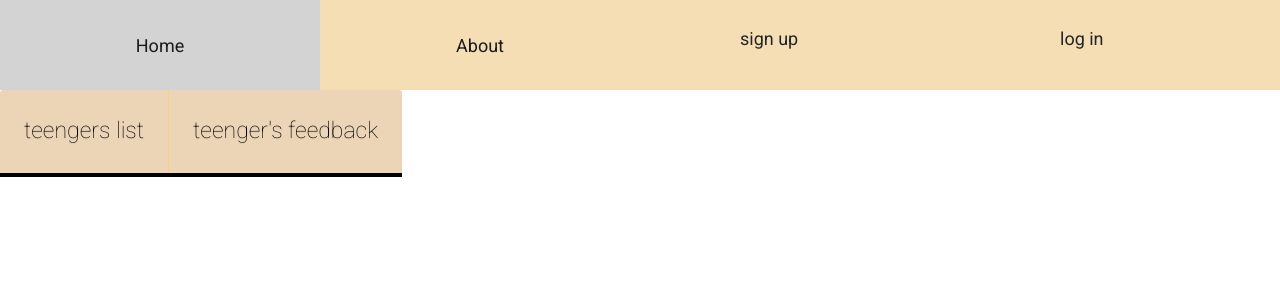
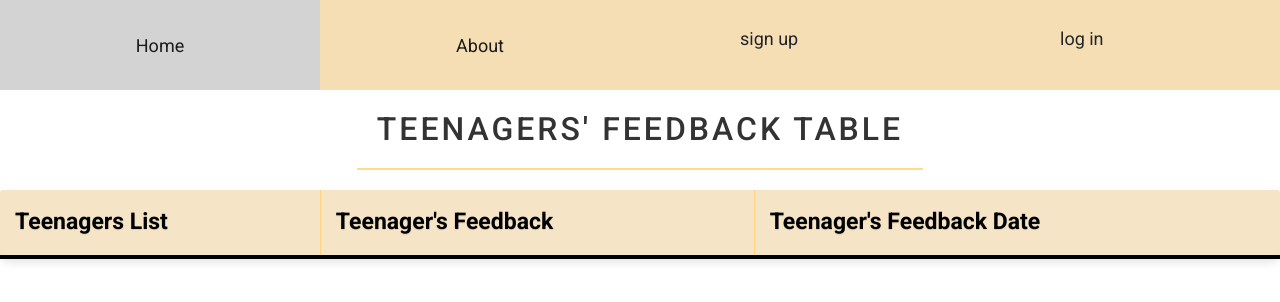
Before and after one commit to yaqeenabuhilal/family_in_touch, a Django app: page /feedback_psy_teenger/ in a window 1280 px wide. Shown: the top 302 px of the page. Run offline with Django 5.2, Linux system fonts and the light colour scheme; data that the repository does not hold is empty.

Commit message:
test for user

```diff
--- a/ourapp/models.py
+++ b/ourapp/models.py
@@ -27,6 +27,7 @@ class ParentFeedback(models.Model):
     text=models.CharField(max_length=200,null=True)
     sammary=models.CharField(max_length=200,null=True)
     Parents=models.ForeignKey(User,null=True,on_delete=models.SET_NULL)
+    date = models.DateField(null=True)
 
 
 class TeengerFeedback(models.Model):
@@ -34,7 +35,7 @@ class TeengerFeedback(models.Model):
     text=models.CharField(max_length=200,null=True)
     sammary=models.CharField(max_length=200,null=True)
     Teengers=models.ForeignKey(User,null=True,on_delete=models.SET_NULL)
-
+    date = models.DateField(null=True)
 
 
 ################################################################
--- a/ourapp/urls.py
+++ b/ourapp/urls.py
@@ -1,5 +1,6 @@
 from django.urls import path
 from . import views
+
 
 urlpatterns = [
     path('', views.home, name="dashbord"),
@@ -24,8 +25,8 @@ urlpatterns = [
     path('sammaryforteenger/<str:teenger_id>/', views.sammaryforteenger, name='sammaryforteenger'),
     path('feedback_teenger/', views.add_teenger_feedback, name='feedback_teenger'),
     path('feedback_parent/', views.add_parent_feedback, name='feedback_parent'),
-    path('send_sammary_to_parent/', views.add_send_sammary_to_parent, name='send_sammary_to_parent'),
-    path('send_sammary_to_teen/', views.add_send_sammary_to_teen, name='send_sammary_to_teen'),
+    path('send_sammary_to_parent/<str:username>/<str:date>/', views.add_send_sammary_to_parent, name='send_sammary_to_parent'),
+    path('send_sammary_to_teen/<str:username>/<str:date>/', views.add_send_sammary_to_teen, name='send_sammary_to_teen'),
     path('list_of_teenger/', views.view_list_of_teenger, name='list_of_teenger'),
     path('list_of_parent/', views.view_list_of_parent, name='list_of_parent'),
 
--- a/ourapp/views.py
+++ b/ourapp/views.py
@@ -10,7 +10,13 @@ from .models import *
 from itertools import count, repeat,chain
 from .forms import CreateUserForm
 from .forms import TeengerFeedbackForm
-from .forms import ParentFeedbackForm
+from .forms import ParentFeedbackForm,updateTeengersammaryForm,updateparentsammaryForm
+from .forms import CreateParentFeedbackForm
+from .forms import CreatTeengerFeedbackForm
+from datetime import datetime
+
+
+
 
 def home(request):
     return render(request,'ourapp/dashbord.html')
@@ -161,36 +167,51 @@ def sammaryforteenger(request, teenger_id):
 
 
 def add_teenger_feedback(request):
-    form=TeengerFeedbackForm()
+    form = CreatTeengerFeedbackForm()
     if request.method == 'POST':
-        user = request.POST.get('Teenger')
-        instance = User.objects.get(username=user)
-        if instance:
-            form = TeengerFeedbackForm(request.POST)
+        date = request.POST.get('date')
+        instance = TeengerFeedback.objects.filter(date=date)
+        if not instance:
+            form = CreatTeengerFeedbackForm(request.POST)
             if form.is_valid():
-                form.instance.Teengers = instance
                 form.save()
                 return redirect('feedback_psy_teenger')
+            else:
+                messages.info(request, 'the info is not valid')
+        else:
+            messages.info(request, 'this product already exsited')
     context = {'form': form}
     return render(request, 'ourapp/feedback_teenger.html', context)
 
 
 
 
+
+
+
 def add_parent_feedback(request):
-    form=ParentFeedbackForm()
+    form = CreateParentFeedbackForm()
     if request.method == 'POST':
-        user = request.POST.get('parent')
-        instance = User.objects.get(username=user)
-        if instance:
-            form = ParentFeedbackForm(request.POST)
+        date = request.POST.get('date')
+        instance = ParentFeedback.objects.filter(date=date)
+        if not instance:
+            form = CreateParentFeedbackForm(request.POST)
             if form.is_valid():
-                form.instance.Parents = instance
                 form.save()
                 return redirect('feedback_psy_parent')
-
+            else:
+                messages.info(request, 'the info is not valid')
+        else:
+            messages.info(request, 'this product already exsited')
     context = {'form': form}
     return render(request, 'ourapp/feedback_parent.html', context)
+
+
+
+
+
+
+
 
 
 def send_sammary_to_parent(request):
@@ -203,18 +224,21 @@ def send_sammary_to_teen(request):
 
 
 
-def add_send_sammary_to_parent(request):
-    form = ParentFeedbackForm()
+
+
+def add_send_sammary_to_parent(request,username,date):
+    date_object1 = datetime.strptime(date, '%Y-%m-%d').date()
+
+    feed1=ParentFeedback.objects.filter(date=date_object1).get(parent=username)
+    form = updateparentsammaryForm(instance=feed1)
     if request.method == 'POST':
-        user = request.POST.get('parent')
-        instance = User.objects.get(username=user)
-        if instance:
-            form = ParentFeedbackForm(request.POST)
+
+        # isnstance=TeengerFeedback.objects.get(date=date).get(Teenger=Teenger)
+        if feed1:
+            form = updateparentsammaryForm(request.POST,instance=feed1)
             if form.is_valid():
-                form.instance.Parents = instance
                 form.save()
-                return redirect('sammaryforparent',user)
-
+                return redirect('sammaryforparent',username)  # Redirect to a success page
     context = {'form': form}
     return render(request, 'ourapp/send_sammary_to_parent.html', context)
 
@@ -223,21 +247,30 @@ def add_send_sammary_to_parent(request):
 
 
 
-def add_send_sammary_to_teen(request):
 
-    form = TeengerFeedbackForm()
+
+
+
+
+
+def add_send_sammary_to_teen(request,username,date):
+    date_object = datetime.strptime(date, '%Y-%m-%d').date()
+
+    feed=TeengerFeedback.objects.filter(date=date_object).get(Teenger=username)
+    form = updateTeengersammaryForm(instance=feed)
     if request.method == 'POST':
-        user = request.POST.get('Teenger')
-        instance = User.objects.get(username=user)
-        if instance:
-            form = TeengerFeedbackForm(request.POST)
+
+        # isnstance=TeengerFeedback.objects.get(date=date).get(Teenger=Teenger)
+        if feed:
+            form = updateTeengersammaryForm(request.POST,instance=feed)
             if form.is_valid():
-                form.instance.Teengers = instance
                 form.save()
-                return redirect('sammaryforteenger')
-
+                return redirect('sammaryforteenger',username)  # Redirect to a success page
     context = {'form': form}
     return render(request, 'ourapp/send_sammary_to_teen.html', context)
+
+
+
 
 
 def list_of_teenger(request):
@@ -246,18 +279,18 @@ def list_of_teenger(request):
 
 
 def view_list_of_teenger(request):
-
     users_in_group = Group.objects.get(name='Teengers').user_set.all()
     # Teengers =Teengers.objects.all()
-    teen = {'users_in_group': users_in_group}
+    feed=TeengerFeedback.objects.all()
+    teen = {'users_in_group': users_in_group,'feed':feed}
     return render(request, 'ourapp/list_of_teenger.html', teen)
 
 
 
 
 def view_list_of_parent(request):
-
-    users_in_group = Group.objects.get(name='Parents').user_set.all()
+    users_in_group1 = Group.objects.get(name='Parents').user_set.all()
     # Teengers =Teengers.objects.all()
-    parent = {'users_in_group': users_in_group}
+    feed1=ParentFeedback.objects.all()
+    parent = {'users_in_group1': users_in_group1,'feed1':feed1}
     return render(request, 'ourapp/list_of_parent.html', parent)
--- a/templates/ourapp/feedback_parent.html
+++ b/templates/ourapp/feedback_parent.html
@@ -65,12 +65,13 @@
     <div class="col-md-12 form-group">
         <label for="email">{{ form.text.label }}</label>
         {{ form.text }}
+
     </div>
 </div>
 <div class="row mb-3">
     <div class="col-md-12 form-group">
-        <label for="message">{{ form.sammary.label }}</label>
-        {{ form.sammary }}
+        <label for="message">{{ form.date.label }}</label>
+        {{ form.date }}
 
    <input type="submit" name="submit">
 </form>
--- a/templates/ourapp/feedback_psy_teenger.html
+++ b/templates/ourapp/feedback_psy_teenger.html
@@ -1,24 +1,79 @@
+
 {% extends 'ourapp/main.html' %}
 
 {% block content %}
 {% load static %}
-    <link rel="stylesheet" type="text/css" href="{% static '/css/testerforfeedbackpsyha.css' %}">
+<link rel="stylesheet" type="text/css" href="{% static '/css/testerforfeedbackpsyha.css' %}">
+
+<style>
+  /* Style for the title container */
+  .title-container {
+    display: flex;
+    justify-content: center;
+    margin-bottom: 20px;
+  }
+
+  /* Style for the title */
+  h1 {
+    font-size: 32px; /* Smaller font size */
+    color: #333; /* Dark color for text */
+    padding: 20px; /* Add some padding */
+    border-bottom: 2px solid rgba(255, 207, 102, 0.75); /* Orange border bottom */
+    margin: 0; /* Remove default margin */
+  }
+
+  /* Style for the table */
+  table {
+    width: 100%;
+    border-collapse: collapse;
+    margin: 0 auto; /* Center the table horizontally */
+    background-color: #f8f9fa; /* Light background color */
+    border-radius: 10px; /* Rounded corners */
+    box-shadow: 0 4px 8px rgba(0, 0, 0, 0.1); /* Add shadow */
+  }
+
+  /* Style for table headers */
+  th {
+    background-color: rgba(245, 222, 179, 0.75); /* Light orange background color with opacity */
+    color: #000000;
+    font-weight: bold;
+    text-align: left;
+    padding: 15px;
+  }
+
+  /* Style for table data */
+  td {
+    padding: 10px 15px;
+    border-bottom: 1px solid #ddd; /* Add border between rows */
+  }
+
+  /* Alternate row color */
+  tr:nth-child(even) {
+    background-color: #f2f2f2;
+  }
+</style>
+
+<div class="title-container">
+  <h1>Teenagers' Feedback Table</h1>
+</div>
+
 <table>
   <thead>
     <tr>
-      <th>teengers list</th>
-
-      <th>teenger's feedback</th>
+      <th>Teenagers List</th>
+      <th>Teenager's Feedback</th>
+      <th>Teenager's Feedback Date</th>
     </tr>
   </thead>
 
   <tbody>
-   {% for i in feedback_psy_teenger %}
-       <tr>
-       <td> {{ i.Teenger }}</td>>
-       <td> {{ i.text }}</td>>
-
-  {% endfor %}
+    {% for i in feedback_psy_teenger %}
+    <tr>
+      <td>{{ i.Teenger }}</td>
+      <td>{{ i.text }}</td>
+      <td>{{ i.date }}</td>
+    </tr>
+    {% endfor %}
   </tbody>
 </table>
 {% endblock content %}
--- a/templates/ourapp/feedback_teenger.html
+++ b/templates/ourapp/feedback_teenger.html
@@ -69,8 +69,8 @@
 </div>
 <div class="row mb-3">
     <div class="col-md-12 form-group">
-        <label for="message">{{ form.sammary.label }}</label>
-        {{ form.sammary }}
+        <label for="message">{{ form.date.label }}</label>
+        {{ form.date }}
 
    <input type="submit" name="submit">
 </form>
--- a/templates/ourapp/sammaryforparent.html
+++ b/templates/ourapp/sammaryforparent.html
@@ -7,7 +7,7 @@
 <table>
   <thead>
     <tr>
-      <th>parents's massge</th>
+      <th>date of the  massge</th>
       <th>psychotherapist's Summary</th>
     </tr>
   </thead>
@@ -15,7 +15,7 @@
     {% for feedback in parent_feedback %}
     <tr>
 
-      <td><strong></strong> {{ feedback.text }}</td>
+      <td><strong></strong> {{ feedback.date }}</td>
       <td><strong></strong> {{ feedback.sammary }}</td>
     </tr>
     {% empty %}
--- a/templates/ourapp/sammaryforteenger.html
+++ b/templates/ourapp/sammaryforteenger.html
@@ -7,7 +7,7 @@
 <table>
   <thead>
     <tr>
-      <th>teengers's massge</th>
+      <th>teenger's massge</th>
       <th>psychotherapist's Summary</th>
     </tr>
   </thead>
```
Also changed, not shown: ourapp/forms.py (+27 -4 lines), templates/ourapp/feedback_psy_parent.html (+64 -18 lines), templates/ourapp/list_of_parent.html (+25 -12 lines), templates/ourapp/list_of_teenger.html (+21 -7 lines), templates/ourapp/send_sammary_to_parent.html (+2 -16 lines), templates/ourapp/send_sammary_to_teen.html (+8 -16 lines).
